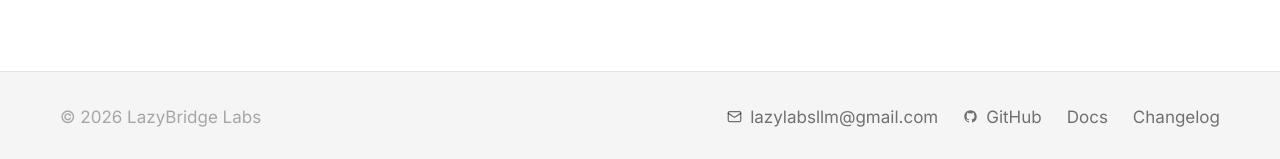
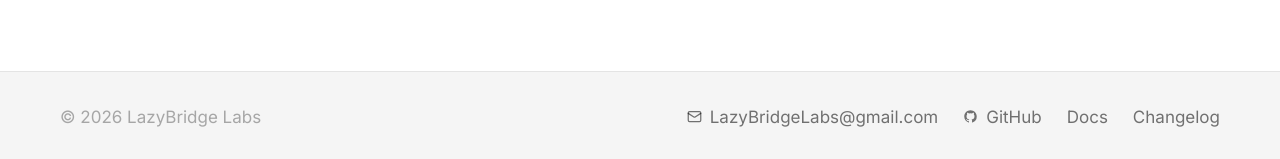
Before and after one commit to selvaz/lazybridgewebsite, an MkDocs documentation site: the page built from docs/index.md, in a window 1280 px wide and 900 px high, scrolled down 6847 px. Shown: the part 738-897 px from the top of the window. Built offline with MkDocs 1.6.1 and Material for MkDocs 9.7.7, drawn with Linux system fonts in a browser that asks for light colours; comment, search, counter and statistics services are not loaded.

Commit message:
chore: restore contact email to LazyBridgeLabs@gmail.com (#37)
The original Google account was unblocked, so revert the temporary switch
to lazylabsllm@gmail.com back to LazyBridgeLabs@gmail.com.

Co-authored-by: Claude <noreply@anthropic.com>

```diff
--- a/mkdocs.yml
+++ b/mkdocs.yml
@@ -169,7 +169,7 @@ extra:
       link: https://pypi.org/project/lazybridge/
       name: PyPI
     - icon: fontawesome/solid/envelope
-      link: mailto:lazylabsllm@gmail.com
+      link: mailto:LazyBridgeLabs@gmail.com
       name: Email LazyBridge Labs
 
 nav:
--- a/overrides/main.html
+++ b/overrides/main.html
@@ -8,9 +8,9 @@
   <div class="lb-footer__bar">
     <p class="lb-footer__copy">&copy; 2026 LazyBridge Labs</p>
     <nav class="lb-footer__links">
-      <a href="mailto:lazylabsllm@gmail.com" class="lb-footer__link">
+      <a href="mailto:LazyBridgeLabs@gmail.com" class="lb-footer__link">
         <svg width="15" height="15" viewBox="0 0 24 24" fill="none" stroke="currentColor" stroke-width="2" stroke-linecap="round" stroke-linejoin="round"><rect width="20" height="16" x="2" y="4" rx="2"/><path d="m22 7-8.97 5.7a1.94 1.94 0 0 1-2.06 0L2 7"/></svg>
-        lazylabsllm@gmail.com
+        LazyBridgeLabs@gmail.com
       </a>
       <a href="https://github.com/selvaz/LazyBridge" class="lb-footer__link">
         <svg width="15" height="15" viewBox="0 0 24 24" fill="currentColor"><path d="M12 2C6.477 2 2 6.484 2 12.017c0 4.425 2.865 8.18 6.839 9.504.5.092.682-.217.682-.483 0-.237-.008-.868-.013-1.703-2.782.605-3.369-1.343-3.369-1.343-.454-1.158-1.11-1.466-1.11-1.466-.908-.62.069-.608.069-.608 1.003.07 1.531 1.032 1.531 1.032.892 1.53 2.341 1.088 2.91.832.092-.647.35-1.088.636-1.338-2.22-.253-4.555-1.113-4.555-4.951 0-1.093.39-1.988 1.029-2.688-.103-.253-.446-1.272.098-2.65 0 0 .84-.27 2.75 1.026A9.564 9.564 0 0 1 12 6.844a9.59 9.59 0 0 1 2.504.337c1.909-1.296 2.747-1.027 2.747-1.027.546 1.379.202 2.398.1 2.651.64.7 1.028 1.595 1.028 2.688 0 3.848-2.339 4.695-4.566 4.943.359.309.678.92.678 1.855 0 1.338-.012 2.419-.012 2.747 0 .268.18.58.688.482A10.02 10.02 0 0 0 22 12.017C22 6.484 17.522 2 12 2Z"/></svg>
```
